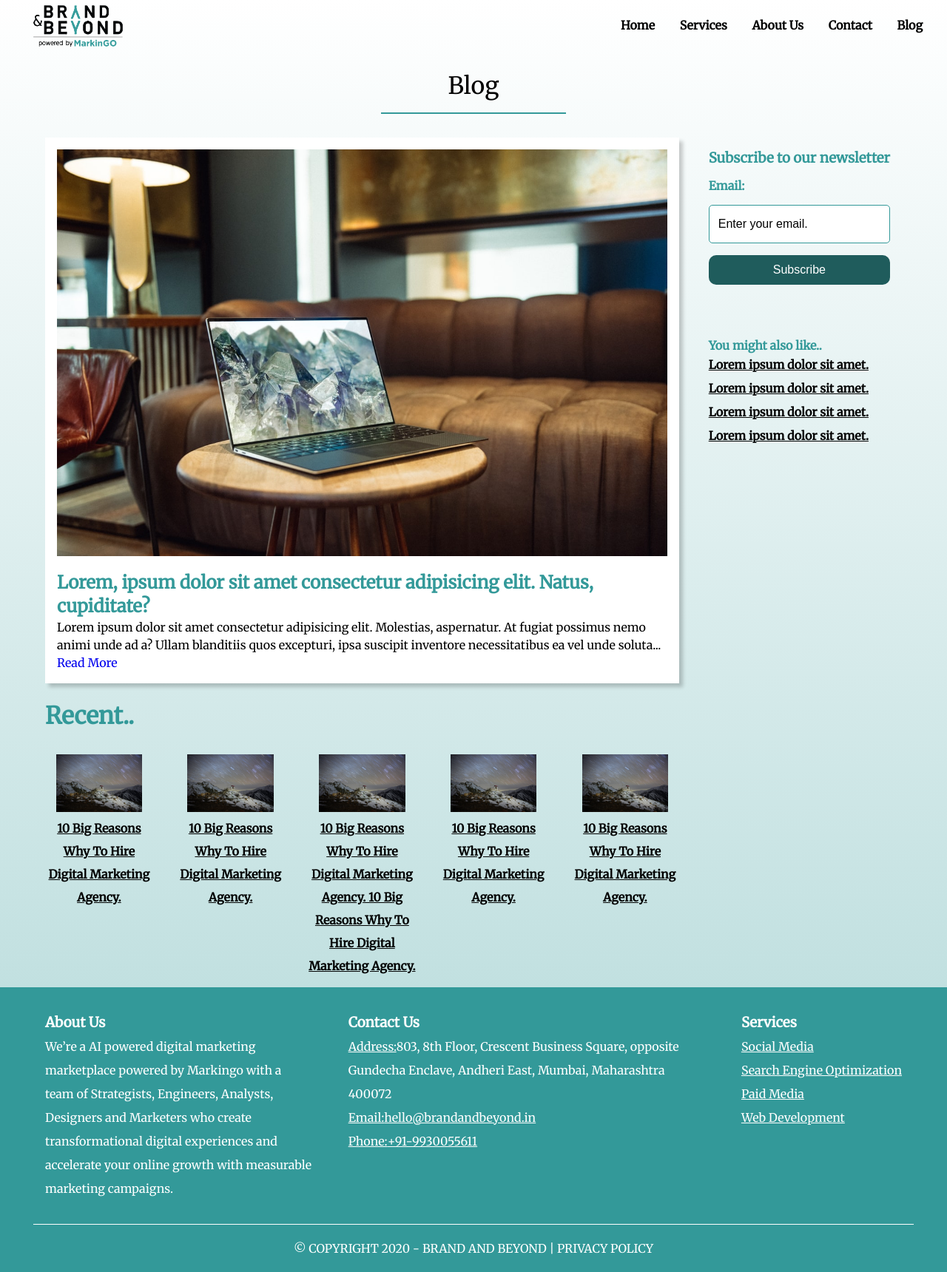
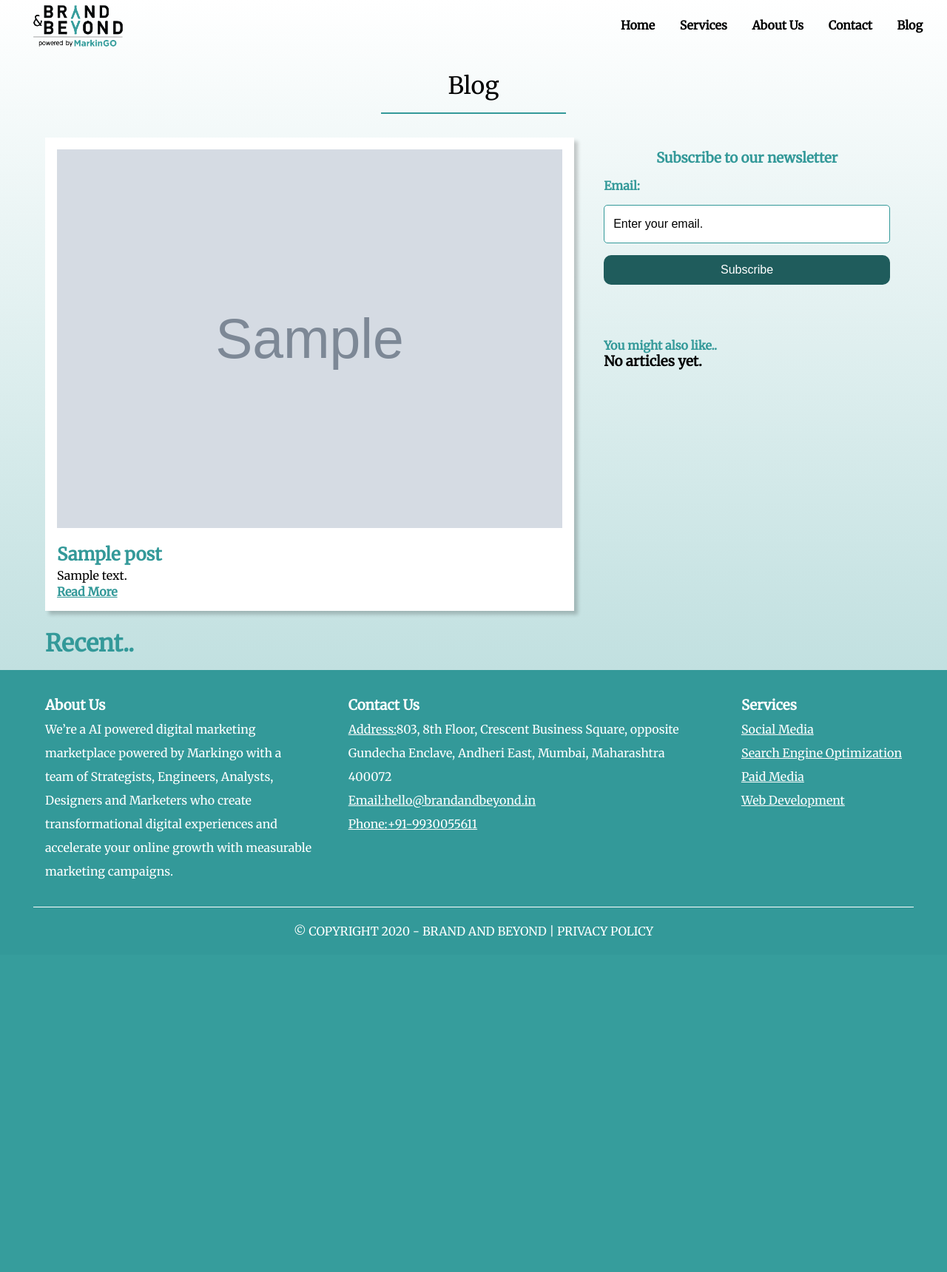
Before and after one commit to juned1998/BrandB_assignment, a PHP site: page /blog.php in a window 1280 px wide. Shown: the whole page at 74% size. After the commit the page ends 1267 px from the top, so only its background shows below. Run offline with PHP 8.4, Linux system fonts and the light colour scheme; tables that the repository leaves empty or names only in its code hold one stand-in row (values such as "Sample post"); grey boxes marked "Sample" are stand-in pictures.

Commit message:
dynamic blog

```diff
--- a/admin/includes/add_post.php
+++ b/admin/includes/add_post.php
@@ -32,7 +32,7 @@
      $the_post_id = mysqli_insert_id($conn);
 
 
-      echo "<div class='alert alert-success' role='alert'>Post Created. <a href='../post.php?p_id={$the_post_id}'>View Post </a> or <a href='posts.php'>Edit More Posts</a></div>";
+      echo "<div class='alert alert-success' role='alert'>Post Created. <a target='_blank' href='../blog_post.php?post_id={$the_post_id}'>View Post </a> or <a href='posts.php'>Edit More Posts</a></div>";
      }
 
 }
--- a/admin/includes/edit_post.php
+++ b/admin/includes/edit_post.php
@@ -57,7 +57,7 @@
               die("Query failed".mysqli_error($conn));
 
             }else{
-              echo "<div class='alert alert-success' role='alert'>Post Updated. <a href='../post.php?p_id={$the_post_id}'>View Post </a> or <a href='posts.php'>Edit More Posts</a></div>";
+              echo "<div class='alert alert-success' role='alert'>Post Updated. <a target='_blank' href='../blog_post.php?post_id={$the_post_id}'>View Post </a> or <a href='posts.php'>Edit More Posts</a></div>";
             }
         }
 ?>
--- a/blog.php
+++ b/blog.php
@@ -7,11 +7,28 @@
     <div class="border"></div>
 
     <section id="blog">
+        <?php
+          $query = "SELECT * FROM posts ORDER BY post_date DESC limit 1";
+          $post= mysqli_query($conn, $query);
+
+            while($row = mysqli_fetch_assoc($post))
+          {
+              $post_id = $row['post_id'];
+              $post_title = $row['post_title'];
+              $post_content = $row['post_content'];
+              $post_image = $row['post_image'];
+              $post_date = $row['post_date'];
+          }
+
+          $latest_post_id = $post_id;
+        ?>
+
 
       <main class="latest-article">
-        <img src="./img/blog/main-laptop.jpg" alt="">
-        <h1>Lorem, ipsum dolor sit amet consectetur adipisicing elit. Natus, cupiditate?</h1>
-        <p>Lorem ipsum dolor sit amet consectetur adipisicing elit. Molestias, aspernatur. At fugiat possimus nemo animi unde ad a? Ullam blanditiis quos excepturi, ipsa suscipit inventore necessitatibus ea vel unde soluta... <a href="./blog_post.php">Read More</a></p>
+        <img src="./img/blog/<?php echo $post_image;?>" alt="">
+        <h1><?php echo $post_title?></h1>
+        <div class="post-overview"><?php echo $post_content ?></div>
+        <a href="./blog_post.php?post_id=<?php echo $post_id;?>">Read More</a>
       </main>
 
       <aside class="news-letter">
@@ -28,37 +45,56 @@
         </form>
       </aside>
 
-      <aside class="similar-articles">
-        <h2>You might also like..</h2>
-        <h3 class="title"><a href="#">Lorem ipsum dolor sit amet.</a></h3>
-        <h3 class="title"><a href="#">Lorem ipsum dolor sit amet.</a></h3>
-        <h3 class="title"><a href="#">Lorem ipsum dolor sit amet.</a></h3>
-        <h3 class="title"><a href="#">Lorem ipsum dolor sit amet.</a></h3>
-      </aside>
 
       <section class="suggested-articles">
         <h2>Recent..</h2>
-        <div class="post-thumbnail">
-          <img src="./img/blog/suggested.jpg" alt="">
-          <h2 class="title"><a href="#">10 Big Reasons Why To Hire Digital Marketing Agency.</a></h2>
+        <div>
+      <?php
+          $query = "SELECT * FROM posts WHERE post_id!=$latest_post_id ORDER BY post_date DESC LIMIT 3";
+          $posts= mysqli_query($conn, $query);
+
+            while($row = mysqli_fetch_assoc($posts))
+          {
+              $post_id = $row['post_id'];
+              $post_title = $row['post_title'];
+              $post_content = $row['post_content'];
+              $post_image = $row['post_image'];
+              $post_date = $row['post_date'];
+    ?>
+
+          <div class="post-thumbnail">
+          <img src="./img/blog/<?php echo $post_image;?>" alt="">
+          <h2 class="title"><a href="./blog_post.php?post_id=<?php echo $post_id;?>"><?php echo $post_title;?></a></h2>
         </div>
-        <div class="post-thumbnail">
-          <img src="./img/blog/suggested.jpg" alt="">
-          <h2 class="title"><a href="#">10 Big Reasons Why To Hire Digital Marketing Agency.</a></h2>
-        </div>
-        <div class="post-thumbnail">
-          <img src="./img/blog/suggested.jpg" alt="">
-          <h2 class="title"><a href="#">10 Big Reasons Why To Hire Digital Marketing Agency. 10 Big Reasons Why To Hire Digital Marketing Agency.</a></h2>
-        </div>
-        <div class="post-thumbnail">
-          <img src="./img/blog/suggested.jpg" alt="">
-          <h2 class="title"><a href="#">10 Big Reasons Why To Hire Digital Marketing Agency.</a></h2>
-        </div>
-        <div class="post-thumbnail">
-          <img src="./img/blog/suggested.jpg" alt="">
-          <h2 class="title"><a href="#">10 Big Reasons Why To Hire Digital Marketing Agency.</a></h2>
-        </div>
+
+
+ <?php    }   ?>
+          </div>
       </section>
+
+      <aside class="similar-articles">
+        <h2>You might also like..</h2>
+        <?php
+          $query = "SELECT * FROM posts ORDER BY post_date LIMIT 3,100";
+          $posts= mysqli_query($conn, $query);
+          if(mysqli_fetch_assoc($posts)){
+             while($row = mysqli_fetch_assoc($posts))
+            {
+              $post_id = $row['post_id'];
+              $post_title = $row['post_title'];
+    ?>
+
+
+        <h3 class="title"><a href="./blog_post.php?post_id=<?php echo $post_id;?>"><?php echo $post_title ?></a></h3>
+
+ <?php       }
+          }else{
+            echo "<h3 class='title'>No articles yet.</h3>";
+          }
+
+ ?>
+      </aside>
+
     </section>
   </div>
 
--- a/css/responsive.css
+++ b/css/responsive.css
@@ -140,14 +140,16 @@
   }
 
   #blog .suggested-articles{
-    grid-template-columns: auto;
-    grid-auto-rows: auto;
+  grid-area: suggested;
   }
+
+
 
   #blog .suggested-articles .post-thumbnail>img{
     width: 50%;
   }
 
+  /* blog-post */
   #blog-post{
     padding: 1rem;
     grid-template-areas:'newsletter'
--- a/css/style.css
+++ b/css/style.css
@@ -606,9 +606,19 @@
   color: #339999;
 }
 
-#blog .latest-article>p{
+#blog .latest-article>.post-overview{
   font-size: 1rem;
   line-height: 1.5rem;
+  overflow: hidden;
+  display: -webkit-box;
+  -webkit-line-clamp: 1;
+  -webkit-box-orient: vertical;
+}
+
+#blog .latest-article>a{
+  color: #339999;
+  font-weight: 800;
+  text-decoration: underline;
 }
 
 #blog .similar-articles{
@@ -634,9 +644,6 @@
 
 .suggested-articles{
   grid-area: suggested;
-  display: grid;
-  grid-template-columns: repeat(4,auto);
-  gap: 2rem;
 }
 
 .suggested-articles>h2{
@@ -646,12 +653,21 @@
   grid-column: 1/span4;
 }
 
+.suggested-articles>div{
+  display: flex;
+  flex-wrap: wrap;
+}
+
 #blog .suggested-articles .post-thumbnail{
   text-align: center;
+  margin: 1rem;
 }
 
 #blog .suggested-articles .post-thumbnail>img{
-  width: 80%;
+  width: 200px;
+  height: 200px;
+  object-fit: cover;
+
 }
 
 #blog .suggested-articles .post-thumbnail>h2 a{
--- a/includes/header.php
+++ b/includes/header.php
@@ -1,3 +1,5 @@
+<!-- config -->
+<?php include './includes/config.php' ?>
 <!DOCTYPE html>
 <html lang="en">
 <head>
```
Also changed, not shown: admin/test.php (deleted, +0 -34 lines), admin/viewArticles.php (deleted, +0 -29 lines), blog_post.php (+42 -19 lines), admin/index.php (line endings or trailing spaces), img/blog/candle2.jpg (added), img/blog/toy2.jpg (added).
